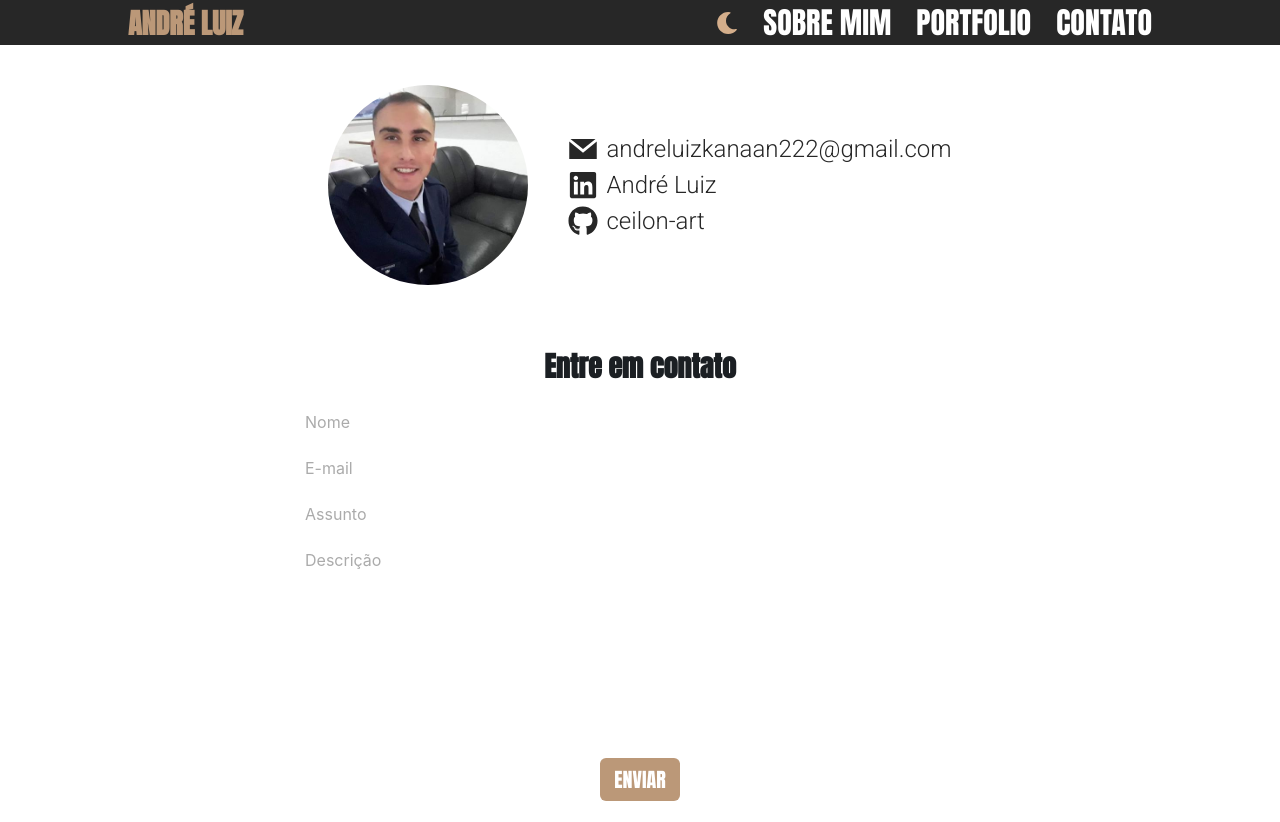
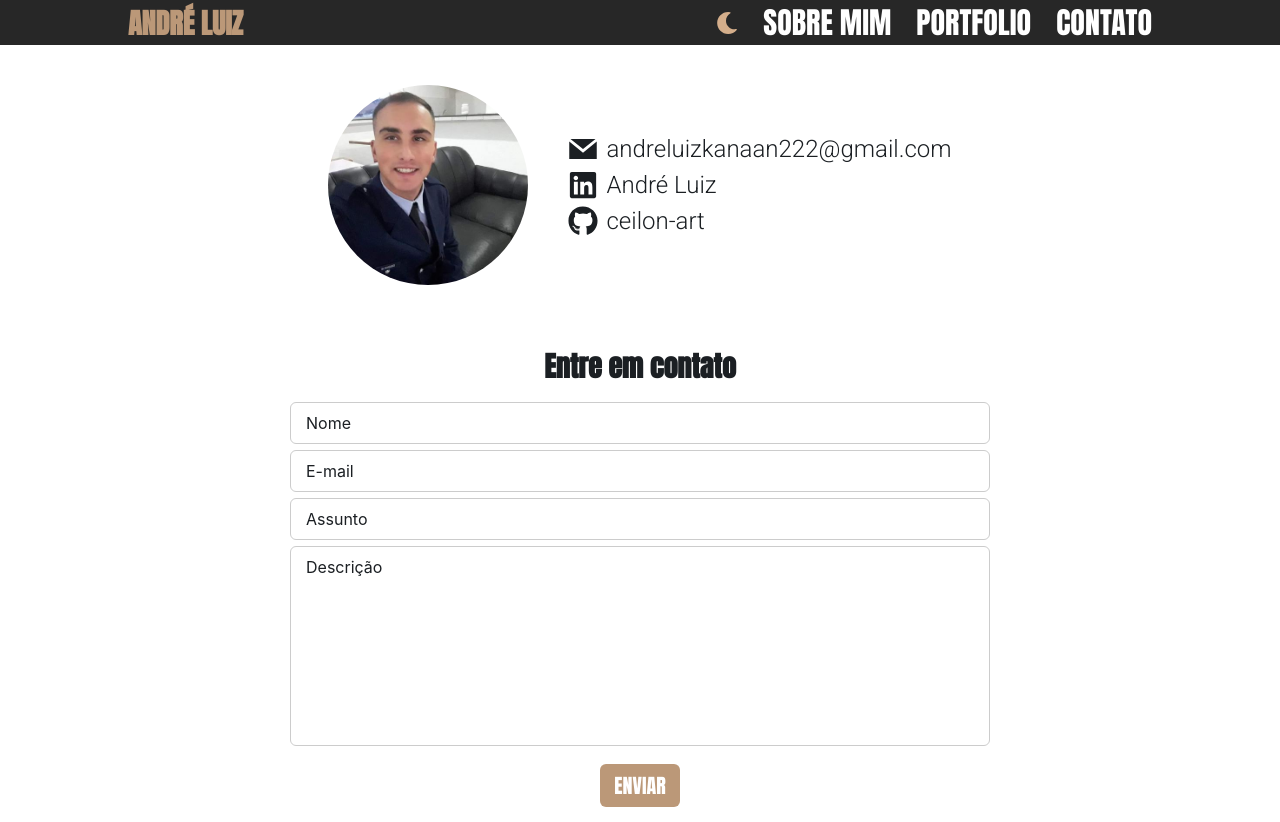
Before and after one commit to ceilon-art/My_Site, a Next.js app: page /contato in a window 1280 px wide. Built offline with nearby package versions, Linux system fonts and the light colour scheme.

Commit message:
Stylizing

```diff
--- a/pages/contato.tsx
+++ b/pages/contato.tsx
@@ -2,6 +2,7 @@ import React, { useCallback, useState } from 'react';
 import { ToastContainer, toast } from 'react-toastify';
 import { FaGithub, FaLinkedin } from 'react-icons/fa';
 import { GrMail } from 'react-icons/gr';
+// import {} from '../'
 
 import {
   Container,
@@ -123,7 +124,7 @@ const Contato: React.FC = () => {
         <img src='/foto_perfil.jpeg' alt="" />
         <SocialMedia>
           <CopyToClipBoard>
-            <GrMail size={30} color="#272727" />
+            <GrMail size={30} color="var(--black)" />
             <p id="clipboard">andreluizkanaan222@gmail.com</p>
           </CopyToClipBoard>
           <a
@@ -131,7 +132,7 @@ const Contato: React.FC = () => {
             target="_blank"
             rel="noopener noreferrer"
           >
-            <FaLinkedin size={30} />
+            <FaLinkedin size={30} color="var(--black)" />
             <p>André Luiz</p>
           </a>
           <a
@@ -139,7 +140,7 @@ const Contato: React.FC = () => {
             target="_blank"
             rel="noopener noreferrer"
           >
-            <FaGithub size={30} />
+            <FaGithub size={30} color="var(--black)" />
             <p>ceilon-art</p>
           </a>
         </SocialMedia>
--- a/styles/contatoStyles.ts
+++ b/styles/contatoStyles.ts
@@ -28,13 +28,12 @@ export const Contact = styled.div`
     margin-top: 6px;
     display: flex;
     align-items: center;
-    color: #272727;
   }
 
   p {
     margin-left: 8px;
     font-size: 24px;
-    color: #272727;
+    color: var(--black);
   }
 
   img {
@@ -66,7 +65,10 @@ export const SocialMedia = styled.div`
 export const CopyToClipBoard = styled.div`
   display: flex;
   align-items: center;
-  color: #fff;
+
+  p {
+    color: var(--black);
+  }
 `;
 
 export const Form = styled.form<FormProps>`
@@ -80,7 +82,7 @@ export const Form = styled.form<FormProps>`
 
   input::placeholder,
   textarea::placeholder {
-    color: #ababab;
+    color: var(--black);
   }
 
   br + input {
--- a/styles/globals.ts
+++ b/styles/globals.ts
@@ -47,12 +47,12 @@ export default createGlobalStyle`
     color: var(--black);
   }
 
-  p {
+  p, strong, span {
     color: var(--black);
   }
 
   textarea ,button, input {
-    border: 0;
+    border: 1px solid #ccc;
     background: none;
     font-family: -apple-system, BLinkMacSystemFont, Segoe, UI, Helvetica, Arial, sans-serif, Apple Color Emoji, Segoe UI Emoji;
     color: var(--black);
--- a/styles/themes.ts
+++ b/styles/themes.ts
@@ -34,7 +34,6 @@ export const themes = {
       orange: '#fff',
 
       header: '#181818',
-      logo: '#fff',
       username: '#9b9b9b',
       search: '#151515',
       'search-placeholder': '#c6c6c6',
```
